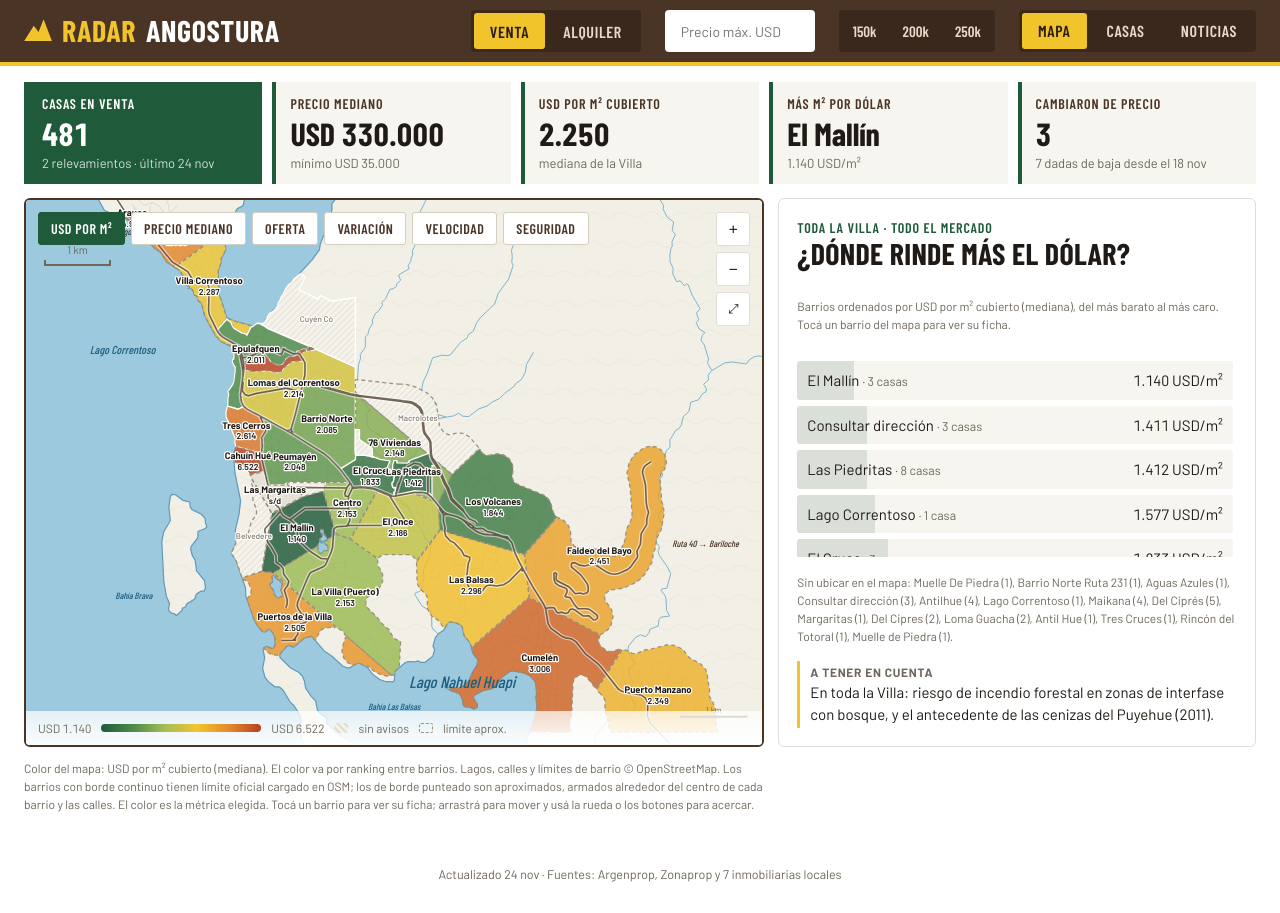
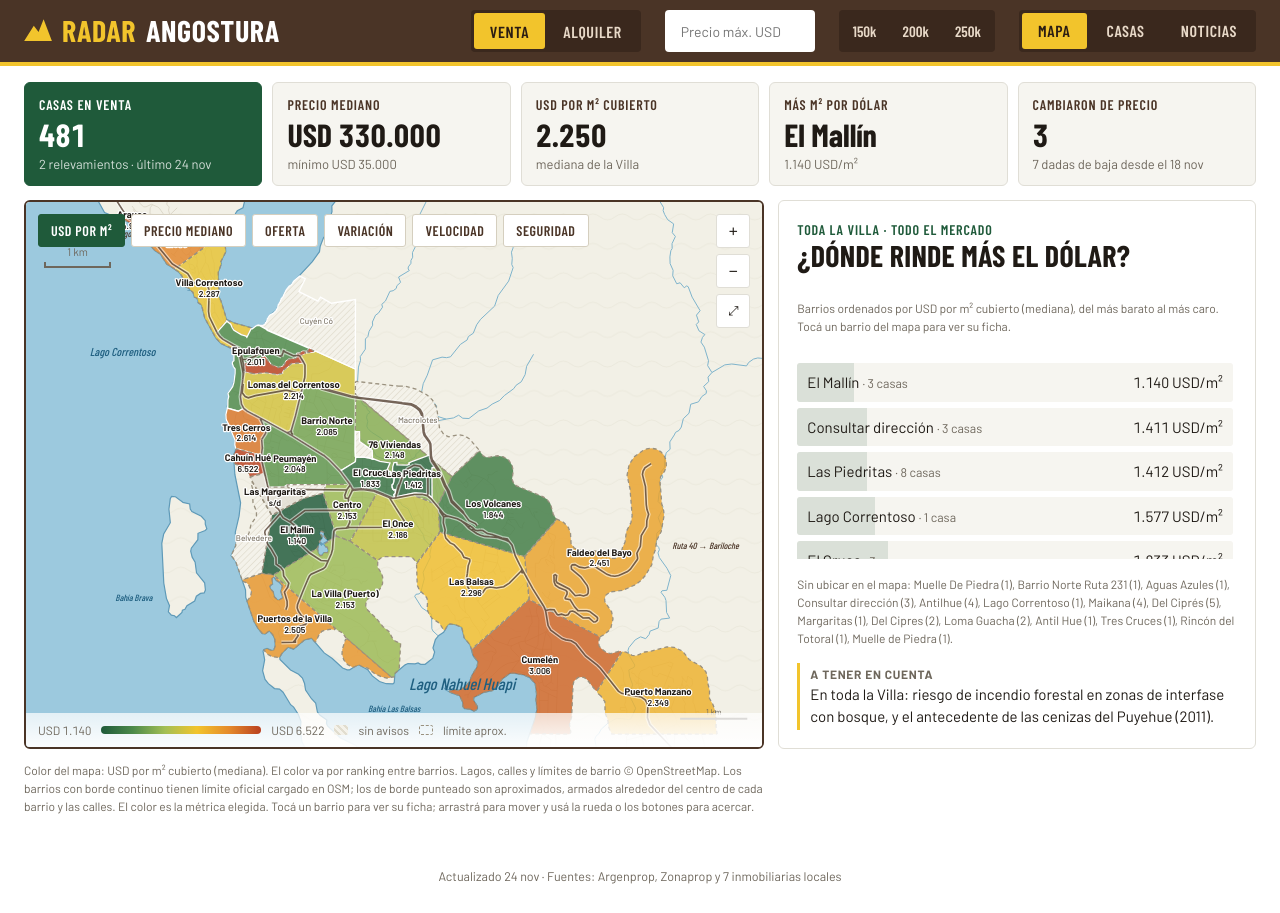
Before and after one commit to DarioBallerini/radar-angostura, a plain HTML site: page index.html in a window 1280 px wide. Drawn offline with nearby package versions, Linux system fonts and the light colour scheme; a web font is replaced by a local one.

Commit message:
Indicadores de arriba con esquinas redondeadas (#2)
* Maquetas de rediseño: tres direcciones visuales (Carta náutica, Bosque de noche, Guardaparque) y mejoras de UX

Co-Authored-By: Claude Opus 5.5 <noreply@anthropic.com>
Claude-Session: https://claude.ai/code/session_01YSnjA1AYtCuaCrrTqhTkAB

* Rediseño Guardaparque: nueva paleta, tipografía e íconos, y mejoras de uso

- Paleta de cartelería de Parques Nacionales (marrón, amarillo, verde bosque sobre blanco) y Barlow / Barlow Condensed en lugar de crema, terracota y Bricolage.
- Mapa con colores y rampa nuevos.
- Topes rápidos (150k/200k/250k en venta, 1M/1,5M/2M en alquiler).
- Cada casa muestra qué parte del tope usa y cuánto sobra.
- Ranking de barrios con barras; barrios sin ubicar al pie.
- Filtros de Casas plegados en el celular; «+ nota» aparece al pasar por la fila.
- Favicon e ícono nuevos. Se sacan las maquetas de mock/.

Co-Authored-By: Claude Opus 5.5 <noreply@anthropic.com>
Claude-Session: https://claude.ai/code/session_01YSnjA1AYtCuaCrrTqhTkAB

* Indicadores de arriba con esquinas redondeadas como el resto

Co-Authored-By: Claude Opus 5.5 <noreply@anthropic.com>
Claude-Session: https://claude.ai/code/session_01YSnjA1AYtCuaCrrTqhTkAB

---------

Co-authored-by: Claude <noreply@anthropic.com>

```diff
--- a/index.html
+++ b/index.html
@@ -262,8 +262,8 @@ header :focus-visible{outline-color:var(--amarillo)}
 .presets button:hover{color:#fff}
 .presets button[aria-pressed="true"]{background:#fff;color:#2b1d13}
 .pmax button{color:var(--madera)}
-.kpi{border:0;border-left:4px solid var(--bosque);border-radius:0;background:#f6f5f0}
-.kpi:first-child{background:var(--bosque);color:#fff}
+.kpi{border:1px solid var(--line);border-radius:6px;background:#f6f5f0}
+.kpi:first-child{background:var(--bosque);border-color:var(--bosque);color:#fff}
 .kpi:first-child small,.kpi:first-child em,.kpi:first-child b{color:#fff}
 .kpi:first-child em{opacity:.8}
 .kpi b{font-family:var(--display);font-size:32px;font-weight:700;line-height:1.15}
```
